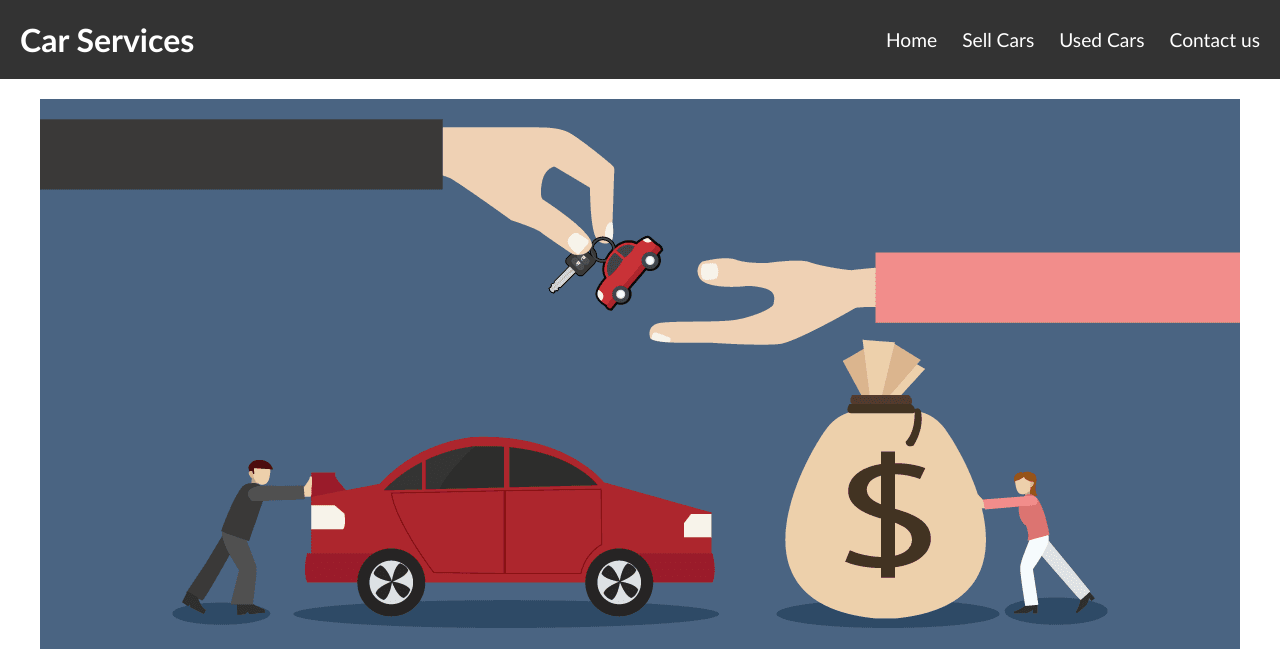
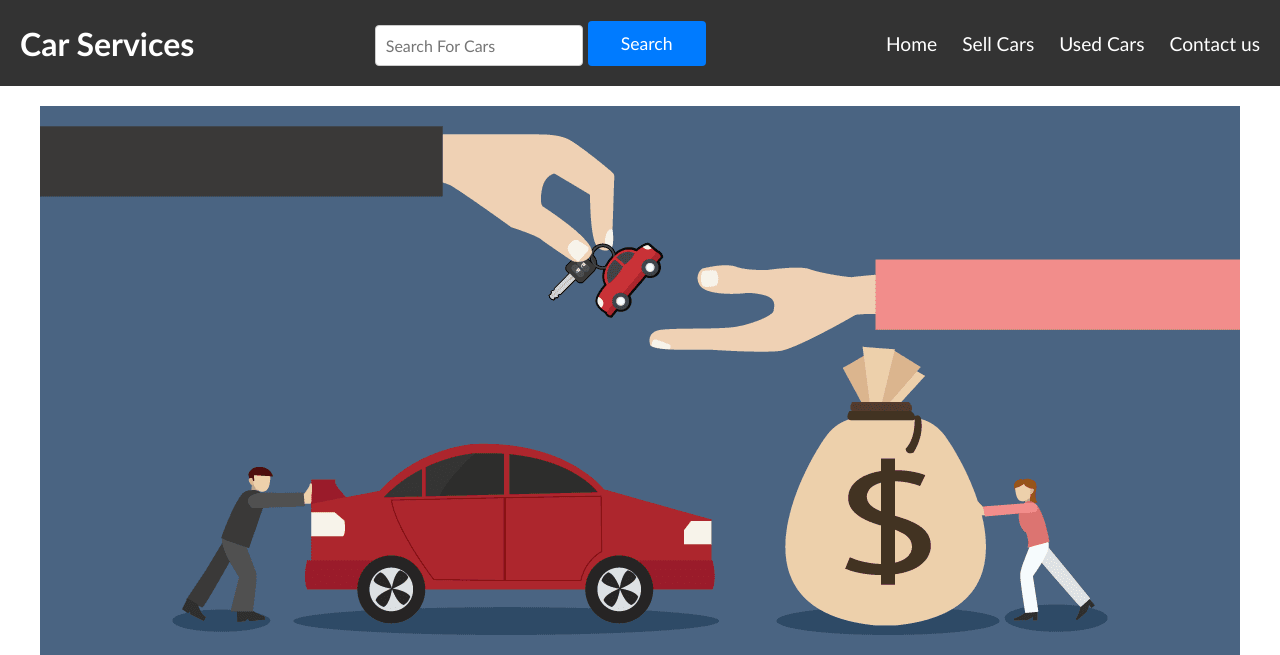
Before and after one commit to tejaswinireddypaladugu/RetakePaulWebAssignment, a Flask app: page / in a window 1280 px wide. Shown: the top 655 px of the page. Run offline with Flask 3, Linux system fonts and the light colour scheme.

Commit message:
searchfunctionality

```diff
--- a/Templates/Components/header.html
+++ b/Templates/Components/header.html
@@ -8,6 +8,10 @@
 <body>
 <header>
     <h1>Car Services</h1>
+    <div style="display: flex;justify-content: center;align-items: center;">
+        <input type="text" placeholder="Search For Cars" class="search"/>
+        <button class="searchbtn">Search</button>
+    </div>
     <nav>
         <ul class="nav-links">
             <li><a href="/">Home</a></li>
--- a/static/css/index.css
+++ b/static/css/index.css
@@ -246,3 +246,12 @@ h2 {
     font-size: 1em;
     color: #555;
 }
+.search
+{
+  width: 250px;
+}
+.searchbtn
+{
+  height: 45px;
+  margin-left: 5px;
+}
```
